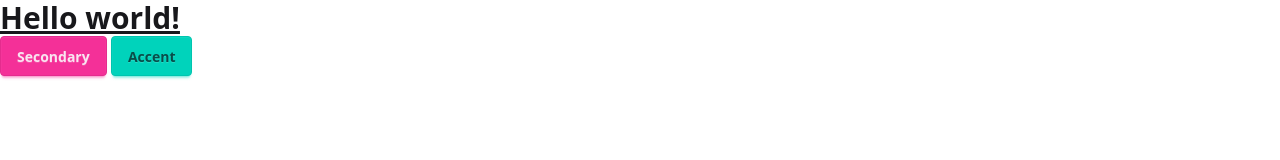
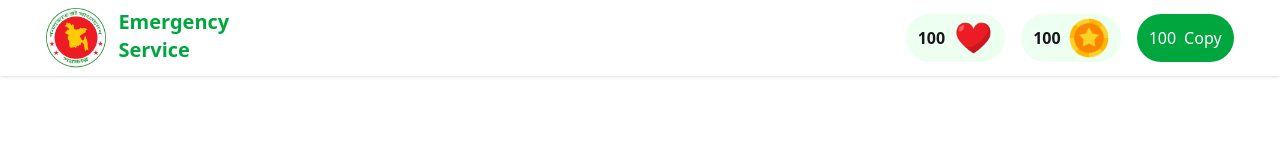
Before and after one commit to chayansrk64/B12-A5, a plain HTML site: page index.html in a window 1280 px wide. Drawn offline with nearby package versions, Linux system fonts and the light colour scheme.

Commit message:
header completed

```diff
--- a/index.html
+++ b/index.html
@@ -10,13 +10,45 @@
     <!-- tailwind cdn -->
      <script src="https://cdn.jsdelivr.net/npm/@tailwindcss/browser@4"></script>
 </head>
-<body>
-    <h1 class="text-3xl font-bold underline">
-      Hello world!
-    </h1>
-<button class="btn btn-secondary">Secondary</button>
-<button class="btn btn-accent">Accent</button>
+<body class="max-w-[1920px] mx-auto">
 
+   <header class="shadow-sm">
+        <div class="navbar bg-base-100  max-w-[94%] mx-auto">
+  <div class="navbar-start">
+    <div class="dropdown">
+      <div tabindex="0" role="button" class="btn btn-ghost lg:hidden">
+        <svg xmlns="http://www.w3.org/2000/svg" class="h-5 w-5" fill="none" viewBox="0 0 24 24" stroke="currentColor"> <path stroke-linecap="round" stroke-linejoin="round" stroke-width="2" d="M4 6h16M4 12h8m-8 6h16" /> </svg>
+      </div>
+      <ul
+        tabindex="0"
+        class="menu menu-sm dropdown-content bg-base-100 rounded-box z-1 mt-3 w-52 p-2 shadow gap-4">
+         <div class="flex justify-center items-center bg-[#ecfff0] rounded-3xl px-3 py-1"><span class="font-bold">100</span> <img  class="ms-2 w-[40px]" src="./assets/heart.png" alt=""> </div>
+        <div class="flex justify-center items-center bg-[#ecfff0] rounded-3xl px-3 py-1"><span class="font-bold">100</span> <img  class="ms-2 w-[40px]" src="./assets/coin.png" alt=""> </div>
+        <div class="flex justify-center items-center bg-[#00A63E] rounded-3xl px-3 py-3 text-white"><span  class="me-2">100</span> Copy </div>
+      </ul>
+    </div>
+    <a class="flex text-xl text-[#00A63E] font-bold"> <img class="w-[60px] h-[60px] me-3" src="./assets/logo.png" alt=""> Emergency <br> Service </a>
+  </div>
+
+  <div class="navbar-end">
+     <div class="navbar-center hidden lg:flex gap-4">
+        <div class="flex justify-center items-center bg-[#ecfff0] rounded-3xl px-3 py-1"><span class="font-bold">100</span> <img  class="ms-2 w-[40px]" src="./assets/heart.png" alt=""> </div>
+        <div class="flex justify-center items-center bg-[#ecfff0] rounded-3xl px-3 py-1"><span class="font-bold">100</span> <img  class="ms-2 w-[40px]" src="./assets/coin.png" alt=""> </div>
+        <div class="flex justify-center items-center bg-[#00A63E] rounded-3xl px-3 py-3 text-white"><span  class="me-2">100</span> Copy </div>
+
+
+  </div>
+  </div>
+</div>
+   </header>
+
+   <main>
+
+   </main>
+
+   <footer>
+
+   </footer>
 
 
     <script src="./script.js"></script>
```
Also changed, not shown: tailwind.config.js (added).
